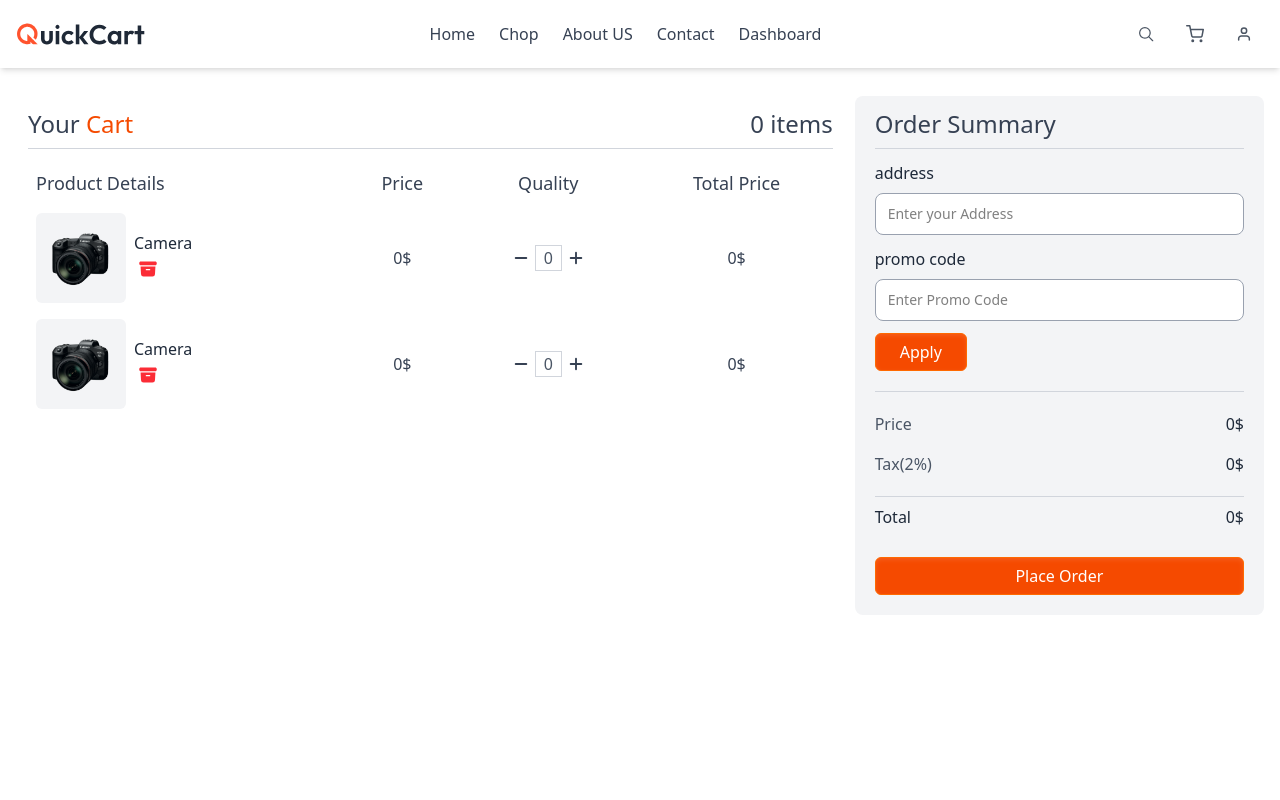
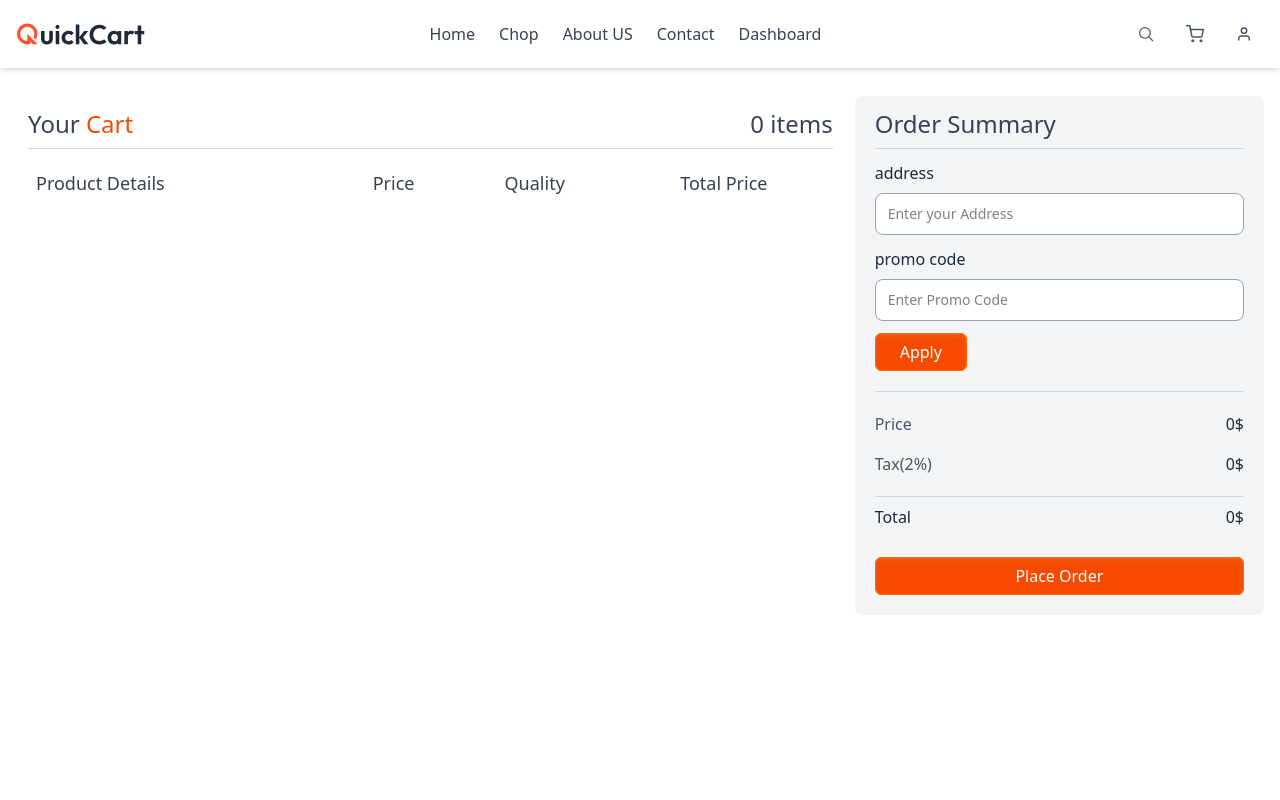
Before and after one commit to ahmed2020026/QuickCart, a React (Vite) app: page /cart in a window 1280 px wide. Shown: the top 800 px of the page. Built offline with nearby package versions, Linux system fonts and the light colour scheme.

Commit message:
creation addToCart

```diff
--- /dev/null
+++ b/src/hooks/Context.tsx
@@ -0,0 +1,71 @@
+import { createContext, useContext, useEffect, useMemo, useState } from "react";
+import type { product } from "../assets/SYSTEM/productData";
+
+interface itemType {
+    amount: number,
+    product: product,
+    price:number
+}
+
+interface CartType {
+    products: itemType[],
+    setProduct?: React.Dispatch<React.SetStateAction<itemType[]>>,
+    addToCart: (p: product) => void,
+    GetLength:number
+}
+
+const Context = createContext<CartType | null>(null);
+
+export const ContextData = ({ children }: { children: React.ReactNode }) => {
+    const [products, setProduct] = useState<itemType[]>([]);
+
+    /* check Data into session */
+    useEffect(() => {
+        const saved = sessionStorage.getItem("Products");
+        if (saved) setProduct(JSON.parse(saved));
+    }, []);
+
+    /* add to cart */
+    const addToCart = (newProduct: product) => {
+        setProduct((prev) => {
+            let amount:number = 1;
+            const exist = prev.find(item => item.product.id === newProduct.id);
+
+            if (exist) {
+                amount = exist.amount;
+                amount++;
+                return prev.map(item =>
+                    item.product.id === newProduct.id
+                        ? { ...item, amount: amount, price: Math.round(parseFloat(newProduct.price.replace(/[^0-9.]/g, "")))*amount }
+                        : item
+                );
+            }
+
+            return [...prev, {
+                product: newProduct,
+                amount: amount,
+                price: Math.round(parseFloat(newProduct.price.replace(/[^0-9.]/g, "")))
+            }];
+        })
+    }
+
+    /* store Data into session */
+    useEffect(() => {
+        sessionStorage.setItem('Products', JSON.stringify(products));
+    }, [products]);
+
+    /* get product number into cart */
+    const GetLength = useMemo(() => {
+        return products.reduce((sum, item) => sum + item.amount, 0);
+    }, [products]);
+
+    return <Context.Provider value={{ products, addToCart, GetLength }}>
+        {children}
+    </Context.Provider>
+}
+
+export const OperationsCart = () => {
+    const cartData = useContext(Context);
+    if (!cartData) throw Error('Element is null');
+    return cartData;
+};
--- a/src/main.tsx
+++ b/src/main.tsx
@@ -7,6 +7,7 @@ import './App.css';
 import { BrowserRouter } from 'react-router-dom';
 import { Store } from './redux/store';
 import { Provider } from 'react-redux';
+import { ContextData } from './hooks/Context';
 
 const rootElement = document.getElementById('root');
 if (!rootElement) {
@@ -15,8 +16,10 @@ if (!rootElement) {
 
 createRoot(rootElement).render(
   <Provider store={Store}>
-    <BrowserRouter>
-      <App />
-    </BrowserRouter>
+    <ContextData>
+      <BrowserRouter>
+        <App />
+      </BrowserRouter>
+    </ContextData>
   </Provider>
 )
--- a/src/pages/Product.tsx
+++ b/src/pages/Product.tsx
@@ -2,10 +2,15 @@ import { useSelector } from "react-redux";
 import { useParams } from "react-router-dom"
 import { Rate } from "../component/Rate";
 import { Btn } from "../component/Btn";
+import { OperationsCart } from "../hooks/Context";
 
 const Product = () => {
     const { id } = useParams<{ id: string }>();
+    /* Get Product from redux store by id */
     const Products = useSelector((state: any) => state.product.list.find((pID: any) => pID.id == Number(id)))
+
+    /* Context Operations */
+    const { addToCart } = OperationsCart();
 
     return (
         <section className="mt-2 mb-10">
@@ -34,8 +39,8 @@ const Product = () => {
                             {Products.price}
                         </p>
                         <div className="btns mt-5 grid grid-cols-2 gap-5 md:gap-10">
-                            <Btn children = 'Add to Cart' color='bg-gray-200 text-gray-800 md:py-2 inline-flex'/>
-                            <Btn children = 'Buy Now' color='bg-orange-600 hover:bg-orange-700 text-white md:py-2 inline-flex'/>
+                            <Btn children='Add to Cart' aria-label='Add to cart' color='bg-gray-200 text-gray-800 md:py-2 inline-flex' func={() => addToCart(Products)} />
+                            <Btn children='Buy Now' aria-label='by now' color='bg-orange-600 hover:bg-orange-700 text-white md:py-2 inline-flex' />
                         </div>
                     </div>
                 </div>
--- a/src/pages/cartPage.tsx
+++ b/src/pages/cartPage.tsx
@@ -5,10 +5,12 @@ import { ArchiveBoxIcon } from "@heroicons/react/24/solid";
 import { Icon } from "../component/Icon";
 import { MinusIcon, PlusIcon } from "@heroicons/react/16/solid";
 import { Btn } from "../component/Btn";
-
+import { OperationsCart } from "../hooks/Context";
 
 const CartPage = () => {
-    const [items, ] = useState<number>(0);
+    const [quality,  ] = useState<number>(0);
+    /* context Cart */
+    const {products,GetLength} = OperationsCart();
 
     return (
         <section style={{ minHeight: 'calc(100vh - 75px)' }} className="mt-5 mb-10">
@@ -20,7 +22,7 @@ const CartPage = () => {
                                 Your <span className="text-orange-600">Cart</span>
                             </h2>
                             <h2 className="text-2xl text-gray-700 font-medium">
-                                {items} items
+                                {GetLength} items
                             </h2>
                         </div>
                         <div className="max-w-full overflow-x-auto">
@@ -35,58 +37,34 @@ const CartPage = () => {
                                         </tr>
                                     </thead>
                                     <tbody>
-                                        <tr className="">
+                                        {products.map((product,index) => (
+                                            <tr className="" key={index}>
                                                 <td className=" p-2">
                                                     <div className="flex items-center gap-2">
-                                                    <img src={img} width={90} height={'auto'} className="bg-gray-100 rounded-md p-2" alt="product" />
+                                                        <img src={product.product.imgSrc} width={90} height={'auto'} className="bg-gray-100 rounded-md p-2" alt={product.product.name} />
                                                         <div>
-                                                        <h3 className="text-base text-gray-800 font-medium">Camera</h3>
+                                                            <h3 className="text-base text-gray-800 font-medium">{product.product.name}</h3>
                                                             <Button type="button" aria-label="remove product from cart" className={`items-center gap-2 rounded-md px-1 py-1 text-red text-sm shadow-inner shadow-white/10 focus:not-data-focus:outline-none data-focus:outline transition-all cursor-pointer data-focus:outline-white`}>
                                                                 <Icon icon={ArchiveBoxIcon} className="text-red-500" />
                                                             </Button>
                                                         </div>
                                                     </div>
                                                 </td>
-                                            <td className=" p-2 text-center">0$</td>
+                                                <td className=" p-2 text-center">{product.product.price}</td>
                                                 <td className=" p-2">
                                                     <div className="flex items-center justify-center">
                                                         <Button type="button" aria-label="decrease quality of products" className={`items-center gap-2 rounded-md px-1 py-1 text-red text-sm shadow-inner shadow-white/10 focus:not-data-focus:outline-none data-focus:outline transition-all cursor-pointer data-focus:outline-white`}>
                                                             <Icon icon={MinusIcon} />
                                                         </Button>
-                                                    <span className="border border-gray-300 text-gray-600 px-2">0</span>
+                                                        <span className="border border-gray-300 text-gray-600 px-2">{product.amount}</span>
                                                         <Button type="button" aria-label="increase quality of products" className={`items-center gap-2 rounded-md px-1 py-1 text-red text-sm shadow-inner shadow-white/10 focus:not-data-focus:outline-none data-focus:outline transition-all cursor-pointer data-focus:outline-white`}>
                                                             <Icon icon={PlusIcon} />
                                                         </Button>
                                                     </div>
                                                 </td>
-                                            <td className=" p-2 text-center">0$</td>
+                                                <td className=" p-2 text-center">${product.price}</td>
                                             </tr>
-                                        <tr className="">
-                                            <td className=" p-2">
-                                                <div className="flex items-center gap-2">
-                                                    <img src={img} width={90} height={'auto'} className="bg-gray-100 rounded-md p-2" alt="product" />
-                                                    <div>
-                                                        <h3 className="text-base text-gray-800 font-medium">Camera</h3>
-                                                        <Button type="button" aria-label="remove product from cart" className={`items-center gap-2 rounded-md px-1 py-1 text-red text-sm shadow-inner shadow-white/10 focus:not-data-focus:outline-none data-focus:outline transition-all cursor-pointer data-focus:outline-white`}>
-                                                            <Icon icon={ArchiveBoxIcon} className="text-red-500" />
-                                                        </Button>
-                                                    </div>
-                                                </div>
-                                            </td>
-                                            <td className=" p-2 text-center">0$</td>
-                                            <td className=" p-2">
-                                                <div className="flex items-center justify-center">
-                                                    <Button type="button" aria-label="decrease quality of products" className={`items-center gap-2 rounded-md px-1 py-1 text-red text-sm shadow-inner shadow-white/10 focus:not-data-focus:outline-none data-focus:outline transition-all cursor-pointer data-focus:outline-white`}>
-                                                        <Icon icon={MinusIcon} />
-                                                    </Button>
-                                                    <span className="border border-gray-300 text-gray-600 px-2">0</span>
-                                                    <Button type="button" aria-label="increase quality of products" className={`items-center gap-2 rounded-md px-1 py-1 text-red text-sm shadow-inner shadow-white/10 focus:not-data-focus:outline-none data-focus:outline transition-all cursor-pointer data-focus:outline-white`}>
-                                                        <Icon icon={PlusIcon} />
-                                                    </Button>
-                                                </div>
-                                            </td>
-                                            <td className=" p-2 text-center">0$</td>
-                                        </tr>
+                                        ))}
                                     </tbody>
                                 </table>
                             </div>
```
Lines whose indentation alone changed are shown as unchanged.
